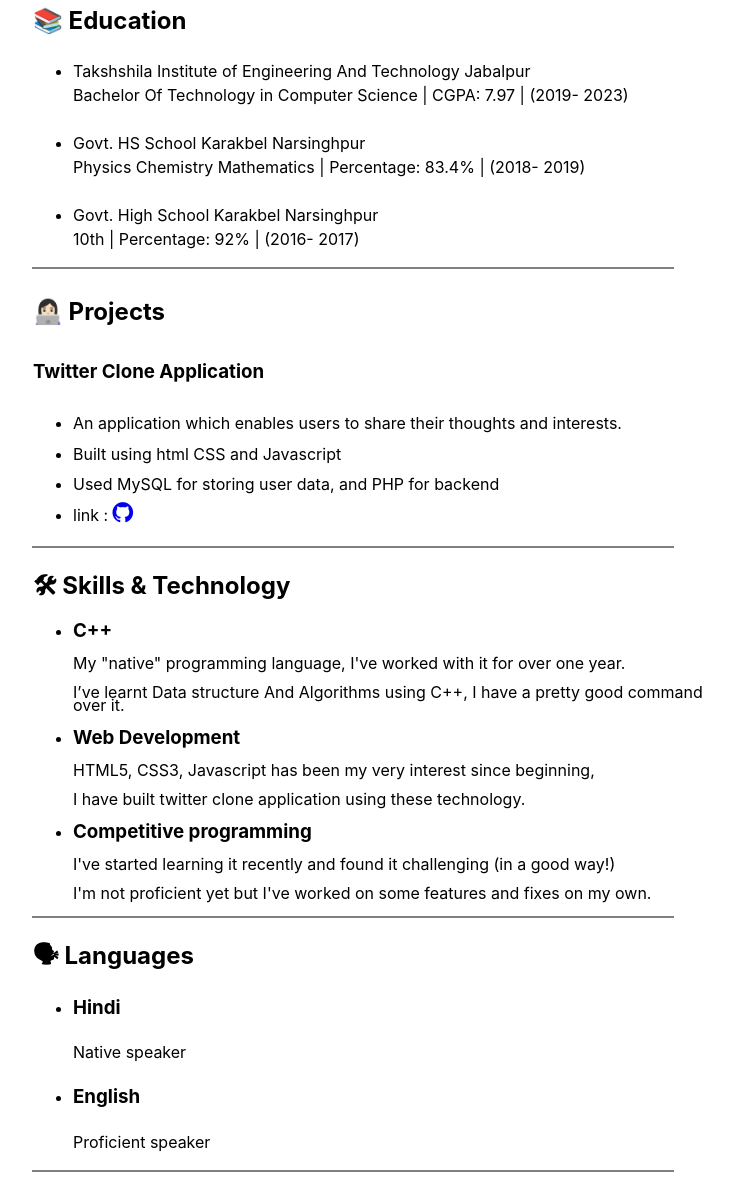
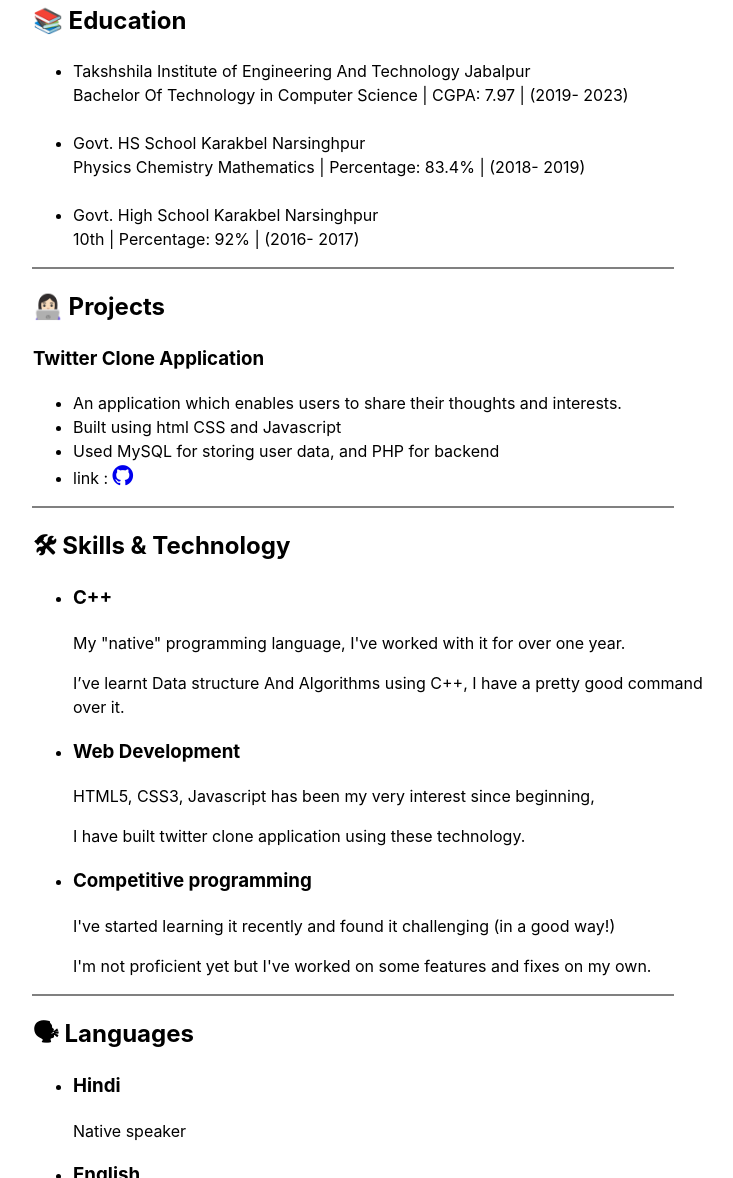
Before and after one commit to theamitmehra/ourwebsite, a plain HTML site: page index.html in a window 1280 px wide. Shown: the part 588-1766 px from the top of the page, without its empty margins (287-1020 px from the left). Drawn offline with Linux system fonts and the light colour scheme.

Commit message:
Update index.html

```diff
--- a/index.html
+++ b/index.html
@@ -51,7 +51,7 @@
     <hr noshade="">
     <!-- projects -->
 
-    <div class="project" style="line-height: 1.9;">
+    <div class="project" >
         <h2>👩🏻‍💻 Projects</h2>
         <h3>Twitter Clone Application</h3>
         <ul>
@@ -66,7 +66,7 @@
     <!-- skills -->
     <div class="skill">
         <h2>🛠 Skills & Technology</h2>
-        <ul style="line-height: 0.8;">
+        <ul>
             <li><h3>C++ </h3>
                 <p>My "native" programming language, I've worked with it for over one year. </p>
                 <p>I’ve learnt Data structure And Algorithms using C++, I have a pretty good command over it.</p>
```
